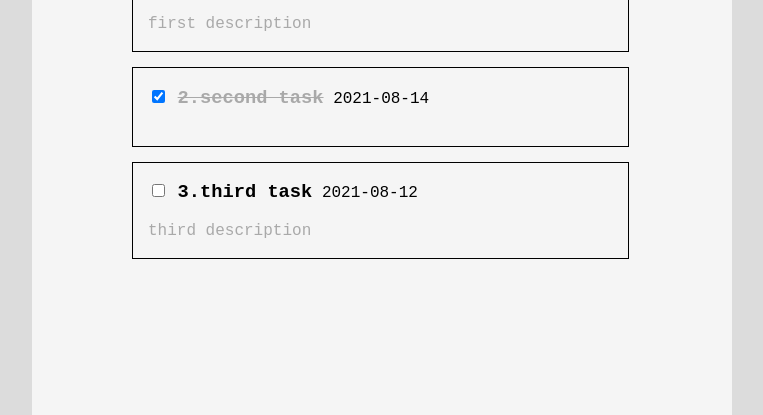
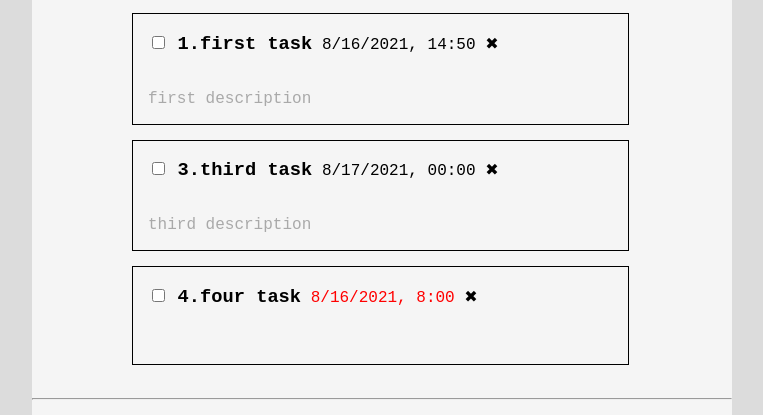
Before and after one commit to SerhiiOrSoratik/todolist-browser, a plain HTML site: page index.html in a window 1280 px wide. Shown: the part 135-550 px from the top of the page, without its empty margins (258-1021 px from the left). Drawn offline with Linux system fonts and the light colour scheme.

Commit message:
task list management

```diff
--- a/index.html
+++ b/index.html
@@ -12,12 +12,14 @@
     <div class="main">
         <div class="todo">
             <h1 >TODO List</h1>
-
+            <h1>Active task</h1>
         <div id='container' class="container" >
 
         </div>
+        <hr>
 
-
+        <h1 id="done_task" style="cursor: pointer" onclick="collapseTab()">Done task-</h1>
+        <div id='container_done' class="container">
 
         </div>
     </div>
--- a/script.js
+++ b/script.js
@@ -3,59 +3,103 @@ let tasks = [
         id: 1,
         title: "first task",
         done: false,
-        due_date: "2021-08-13",
+        due_date: "8/16/2021, 14:50",
         description: "first description"
     },
     {
         id: 2,
         title: "second task",
         done: true,
-        due_date: "2021-08-14"
+        due_date: "8/15/2021, 14:00"
     },
     {
         id: 3,
         title: "third task",
         done: false,
-        due_date: "2021-08-12",
+        due_date: "8/17/2021, 00:00",
         description: "third description"
+    },
+    {
+        id: 4,
+        title: "four task",
+        done: false,
+        due_date: "8/16/2021, 8:00",
     },
 ];
 
 const check = (id) => {
-    console.log(id)
-    console.log(tasks)
     let task = tasks.find(task => task.id == id);
-    console.log(task)
     task.done = !task.done;
     document.getElementById(task.id).remove();
-    createDiv(task[id - 1])
+    createDiv(task)
+}
 
-}
+const container = document.getElementById('container');
 
 const createDiv = (task) => {
     let div = document.createElement('div');
-    div.className = "task-style"
+    div.className = "task-style";
     div.setAttribute("id", task.id);
-    let taskTag
+    div.innerHTML = createTag(task, checkDate(task.due_date));
+    task.done ? container_done.append(div) : container.append(div);
+}
+
+const createTag = (task, dateTag) => {
+    let taskTag;
     if (task.done) {
-         taskTag = `<input type="checkbox" checked onchange="check(this.parentNode.id)" style="display: inline-block;">
-         <h3 style="display: inline-block; text-decoration: line-through; color: darkgray;">${task.id + '.' + task.title}</h3>
-         <p style="display: inline-block">${task.due_date || '' }</p>
-         <p style="color: darkgray; margin-top: 0; margin-bottom: 18px">${task.description || ''}</p>`;
+         taskTag = `<input type="checkbox" checked onchange="check(this.parentNode.id)">
+         <h3 style="text-decoration: line-through; color: darkgray;">${task.id + '.' + task.title}</h3>
+         <p>${task.due_date || '' }</p>
+         <p class="delete-task" onclick="deleteTask(this.parentNode.id)">✖</p>`;
     }
     else {
-        taskTag = `<input type="checkbox" onchange="check(this.parentNode.id)" style="display: inline-block;">
-        <h3 style="display: inline-block"> ${task.id + '.' + task.title}</h3>
-        <p style="display: inline-block">${task.due_date || '' }</p>
-        <p style="color: darkgray; margin-top: 0; margin-bottom: 18px">${task.description || ''}</p>`;
+        taskTag = `<input type="checkbox" onchange="check(this.parentNode.id)">
+        <h3> ${task.id + '.' + task.title}</h3>
+        ${dateTag}
+        <p class="delete-task" onclick="deleteTask(this.parentNode.id)">✖</p>`
     }
 
-    div.innerHTML = taskTag;
-    let container = document.getElementById('container');
-    document.body.append(div);
-    container.append(div);
+    taskTag += `<br>
+    <p class="description">${task.description || ''}</p>`;
+
+    return taskTag;
 }
 
-createDiv(tasks[0]);
-createDiv(tasks[1]);
-createDiv(tasks[2]);
+const deleteTask = (id) => {
+    document.getElementById(id).remove();
+    tasks.splice(id, 1);
+}
+
+const checkDate = (date) => {
+    let dateTag;
+    if (new Date() >= new Date(date)) {
+        dateTag = `<p class="overdue-task">${date}</p>`;
+    }
+    else if (new Date() < new Date(date)) {
+        dateTag = `<p>${date}</p>`;
+    }
+    else {
+        dateTag = '';
+    }
+    return dateTag;
+}
+
+let isOn = true;
+
+const collapseTab = () => {
+    const container = document.getElementById('container_done');
+    const doneTaskH = document.getElementById('done_task');
+    if (isOn) {
+        doneTaskH.innerHTML = 'Done task+';
+        container.style.display = 'none';
+    }
+    else {
+        doneTaskH.innerHTML = 'Done task-';
+        container.style.display = '';
+    }
+    isOn = !isOn;
+}
+
+tasks.forEach(task => {
+    createDiv(task);
+})
--- a/style.css
+++ b/style.css
@@ -32,3 +32,19 @@ h1 {
     padding-left: 15px;
     margin-bottom: 15px;
 }
+
+.task-style * {
+    display: inline-block;
+}
+
+.description {
+    color: darkgray;
+}
+
+.overdue-task {
+    color: red;
+}
+
+.delete-task {
+    cursor: pointer;
+}
```
